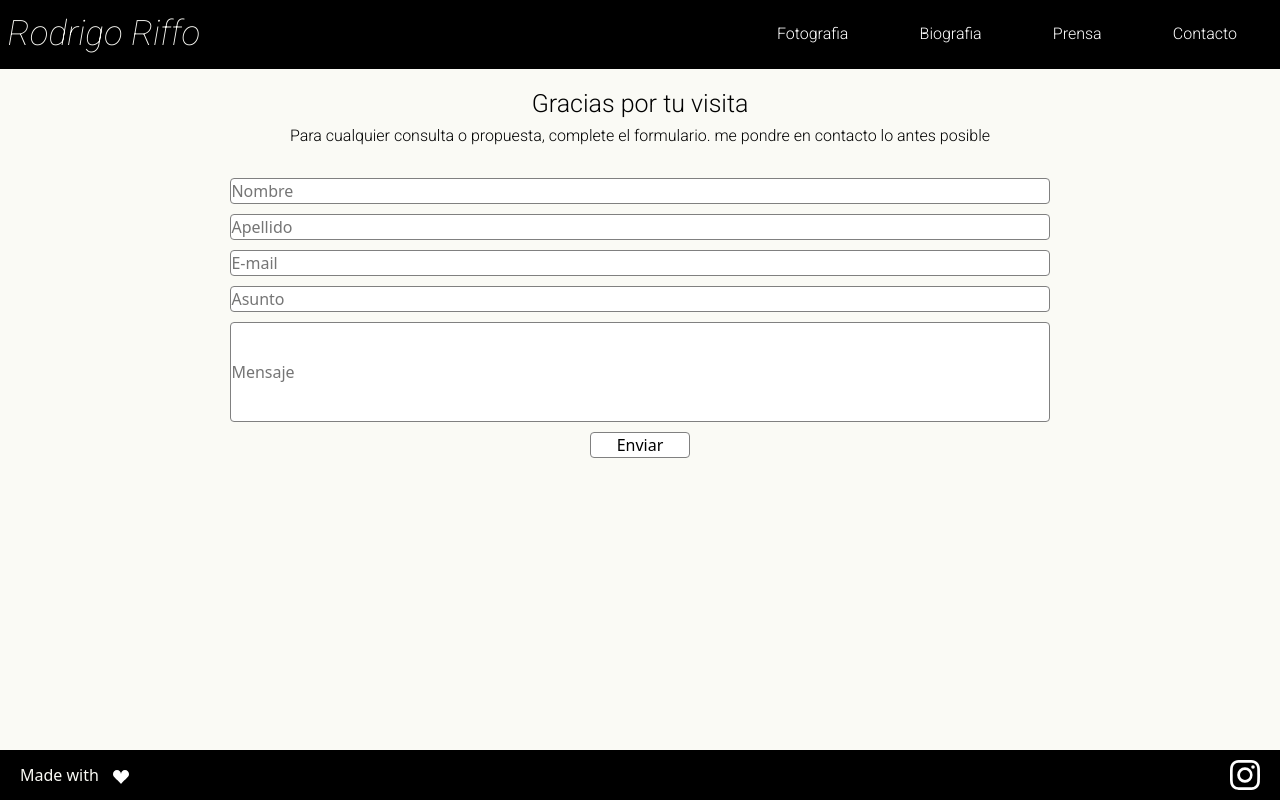
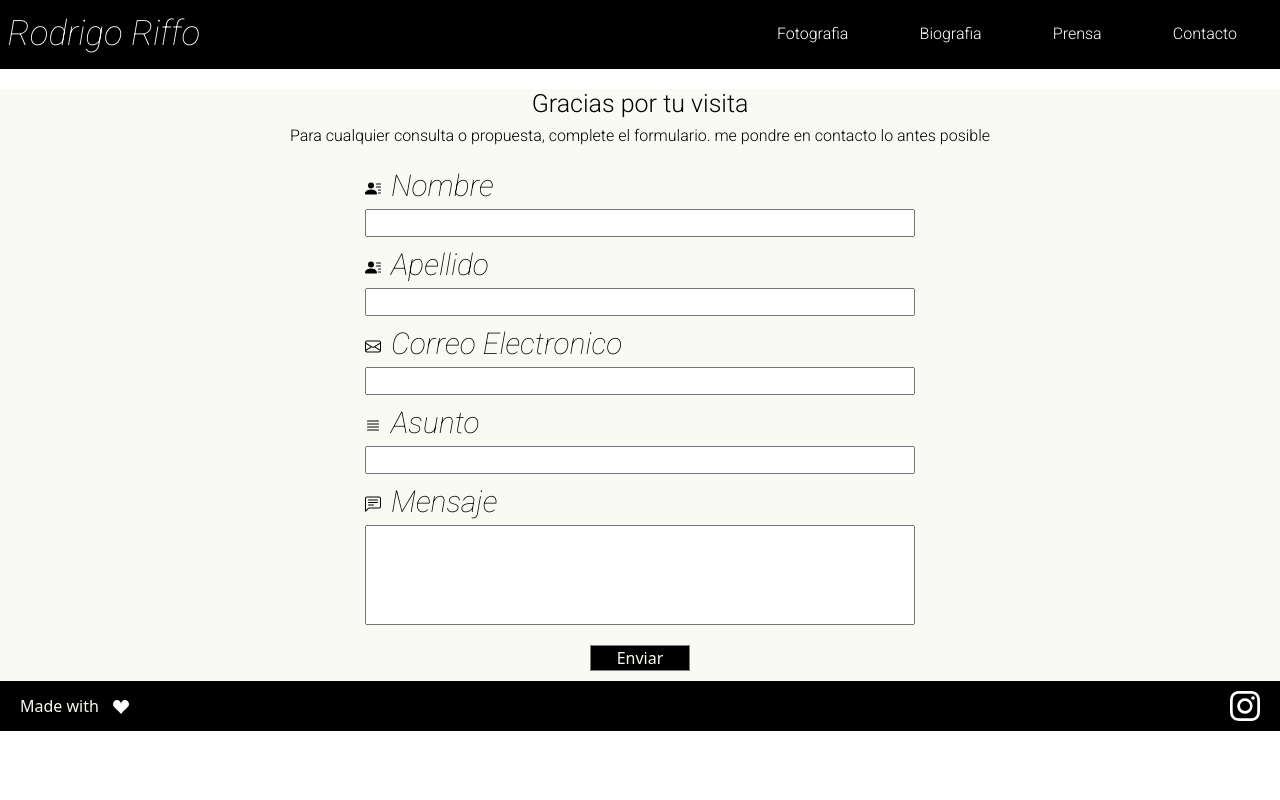
Before and after one commit to OsunaJuan/RodrigoRiffo, a website: page Resources/Pages/Contacto.html in a window 1280 px wide. Drawn offline with nearby package versions, Linux system fonts and the light colour scheme.

Commit message:
Seccion de contacto remodelada

```diff
--- a/Resources/Pages/Contacto.html
+++ b/Resources/Pages/Contacto.html
@@ -1,5 +1,5 @@
 <!DOCTYPE html>
-<html lang="en" class="need">
+<html lang="en" >
 <head>
     <meta charset="UTF-8">
     <meta http-equiv="X-UA-Compatible" content="IE=edge">
@@ -13,7 +13,7 @@
     <link rel="stylesheet" href="../../css/styles.css">
 </head>
 
-<body class="need">
+<body >
 
     <!-- Barra de navegacion -->
   <header class="header-container" >
@@ -56,11 +56,43 @@
       </div>
 
       <div  class="contact__container--form">
-        <input type="text" placeholder="Nombre">
+
+        <div class="form--input">
+          <img src="../Media/Logos/User.svg" alt="">
+          <h2>Nombre</h2>
+          <input type="text">
+        </div>
+
+        <div class="form--input">
+          <img src="../Media/Logos/User.svg" alt="">
+          <h2>Apellido</h2>
+          <input type="text">
+        </div>
+
+        <div class="form--input">
+          <img src="../Media/Logos/mail.svg" alt="">
+          <h2>Correo Electronico</h2>
+          <input type="text">
+        </div>
+
+        <div class="form--input">
+          <img src="../Media/Logos/Asunto.svg" alt="">
+          <h2>Asunto</h2>
+          <input type="text">
+        </div>
+
+        <div class="form--input">
+          <img src="../Media/Logos/Chat.svg" alt="">
+          <h2>Mensaje</h2>
+          <input type="text">
+        </div>
+
+        <!-- <input type="text" placeholder="Nombre">
         <input type="text" placeholder="Apellido">
         <input type="text" placeholder="E-mail" >
         <input type="text" placeholder="Asunto">
-        <input type="text" placeholder="Mensaje" class="text-input">
+        <input type="text" placeholder="Mensaje" class="text-input"> -->
+
       </div>
 
       <button>Enviar</button>
--- a/sass/components/_contacto.scss
+++ b/sass/components/_contacto.scss
@@ -6,6 +6,8 @@
     .main-contact__container{
         width: 80%;
         margin: 0 auto;
+
+
 
         .contact__container--tittle{
             margin: 20px 0px;
@@ -24,26 +26,46 @@
             display: flex;
             flex-wrap: wrap;
             justify-content: center;
+            max-width: 550px;
+            width: 100%;
+            margin: 0 auto;
 
-            input{
-                width: 80%;
-                margin-top: 10px;
-                border: 1px solid grey;
-                border-radius: 4px;
+            .form--input{
+                display: flex;
+                flex-wrap: wrap;
+                max-width: 550px;
+                width: 100%;
+                margin-bottom: 10px;
+
+                h2{
+                    @include font(3rem, italic, 100, $ft-black );
+                }
+
+                img{
+                    margin-right: 10px;
+                }
+
+                input{
+                    max-width: 550px;
+                    width: 100%;
+                }
 
                 &:nth-child(5){
-                    height: 100px;
+                    input{
+                        height: 100px;
+                    }
                 }
             }
         }
 
         button{
-            background-color: white;
+            background-color: black;
+            color: $ft-white;
             margin: 10px;
             width: 100px;
             margin-left: calc(50% - 50px);
             border: 1px solid grey;
-            border-radius: 4px;
+
         }
 
 
```
Also changed, not shown: Resources/Media/Logos/Asunto.svg (added), Resources/Media/Logos/Chat.svg (added), Resources/Media/Logos/User.svg (added), Resources/Media/Logos/mail.svg (added), css/styles.css, 1 other file.
